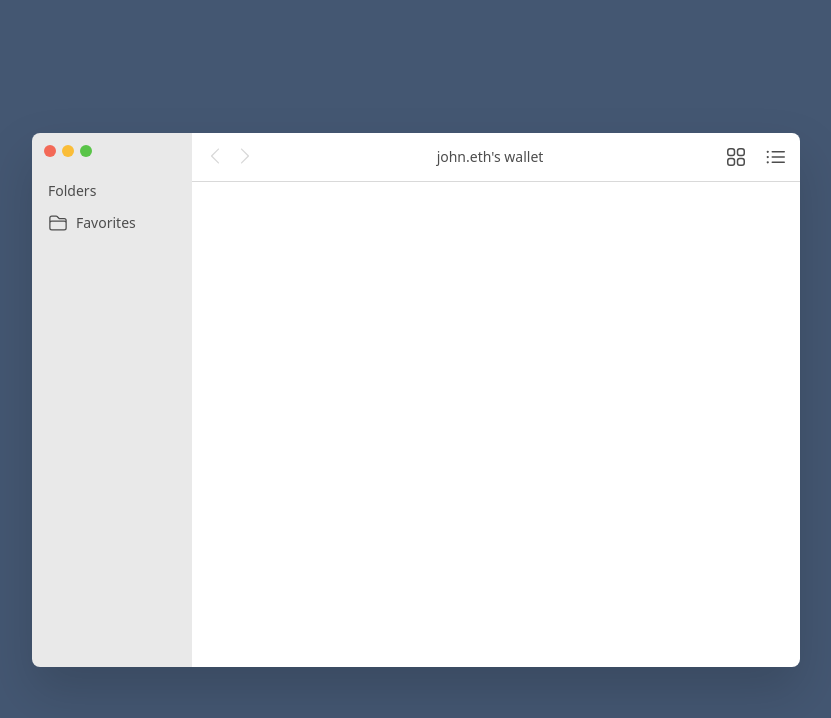
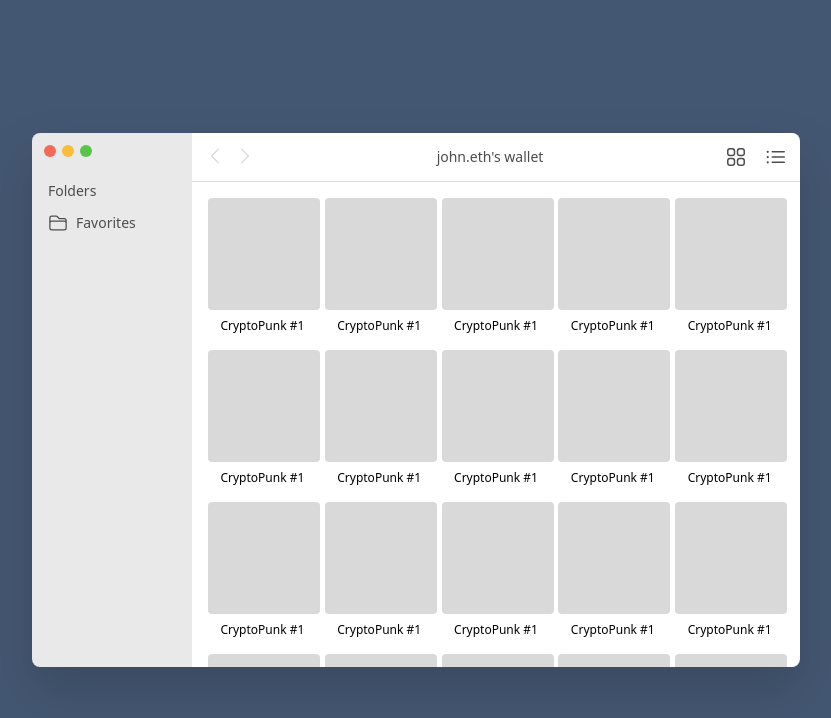
Before and after one commit to josephl37/nft-finder, a Next.js app: page /home in a window 1280 px wide. Shown: the top 718 px of the page, without its empty margins (224-1055 px from the left). Built offline with nearby package versions, Linux system fonts and the light colour scheme.

Commit message:
finished grid view

```diff
--- /dev/null
+++ b/components/gridNFT.js
@@ -0,0 +1,8 @@
+export default function GridView() {
+  return (
+    <div>
+      <div className="bg-gray-3 w-28 h-28 rounded mx-auto" />
+      <p className="text-xs text-center m-2">CryptoPunk #1</p>
+    </div>
+  );
+}
--- /dev/null
+++ b/components/gridView.js
@@ -0,0 +1,32 @@
+import GridNFT from "./gridNFT";
+
+export default function GridView() {
+  return (
+    <div className="grid 2xl:grid-cols-6 xl:grid-cols-5 lg:grid-cols-4 md:grid-cols-3 grid-cols-2 gap-2 px-4 py-4 overflow-y-auto">
+      <GridNFT />
+      <GridNFT />
+      <GridNFT />
+      <GridNFT />
+      <GridNFT />
+      <GridNFT />
+      <GridNFT />
+      <GridNFT />
+      <GridNFT />
+      <GridNFT />
+      <GridNFT />
+      <GridNFT />
+      <GridNFT />
+      <GridNFT />
+      <GridNFT />
+      <GridNFT />
+      <GridNFT />
+      <GridNFT />
+      <GridNFT />
+      <GridNFT />
+      <GridNFT />
+      <GridNFT />
+      <GridNFT />
+      <GridNFT />
+    </div>
+  );
+}
--- a/components/main.js
+++ b/components/main.js
@@ -1,9 +1,11 @@
 import MenuBar from "./menuBar";
+import GridView from "./gridView";
 
 export default function Main() {
   return (
-    <div className="col-start-2 bg-white rounded-tr-lg rounded-br-lg">
+    <div className="col-start-2 bg-white rounded-tr-lg rounded-br-lg flex flex-col min-h-0 overflow-hidden">
       <MenuBar />
+      <GridView />
     </div>
   );
 }
--- a/components/sidebar.js
+++ b/components/sidebar.js
@@ -3,7 +3,7 @@
 
 export default function Sidebar() {
   return (
-    <div className="col-start-1 bg-gray-2 rounded-tl-lg rounded-bl-lg ">
+    <div className="col-start-1 bg-gray-2 rounded-tl-lg rounded-bl-lg">
       <Controls />
       <div className="mx-2 mt-6">
         <p className="text-gray-4 text-sm mb-2 ml-2 font-medium">Folders</p>
--- a/pages/home.js
+++ b/pages/home.js
@@ -4,9 +4,12 @@
 export default function Home() {
   return (
     <div className="grid grid-cols-5 grid-rows-6 h-screen">
-      <div className="col-start-2 col-span-3 grid row-start-2 row-span-4 drop-shadow-2xl" style={{gridTemplateColumns: "160px minmax(300px, auto)"}}>
-        <Sidebar/>
-        <Main/>
+      <div
+        className="col-start-2 col-span-3 row-start-2 row-span-4 row-end-6 grid drop-shadow-2xl"
+        style={{ gridTemplateColumns: "160px minmax(300px, auto)" }}
+      >
+        <Sidebar />
+        <Main />
       </div>
     </div>
   );
--- a/styles/globals.css
+++ b/styles/globals.css
@@ -18,4 +18,6 @@
 
 body {
   background-color: #445772;
+  overflow: hidden;
+  height: 100%;
 }
--- a/tailwind.config.js
+++ b/tailwind.config.js
@@ -22,6 +22,13 @@
       'blue-400': '#60a5fa',
       'blue-200': '#bfdbfe',
     },
+    screens: {
+      'sm': '640px',
+      'md': '850px',
+      'lg': '1024px',
+      'xl': '1280px',
+      '2xl': '1536px',
+    },
   },
   plugins: [],
 }
```
